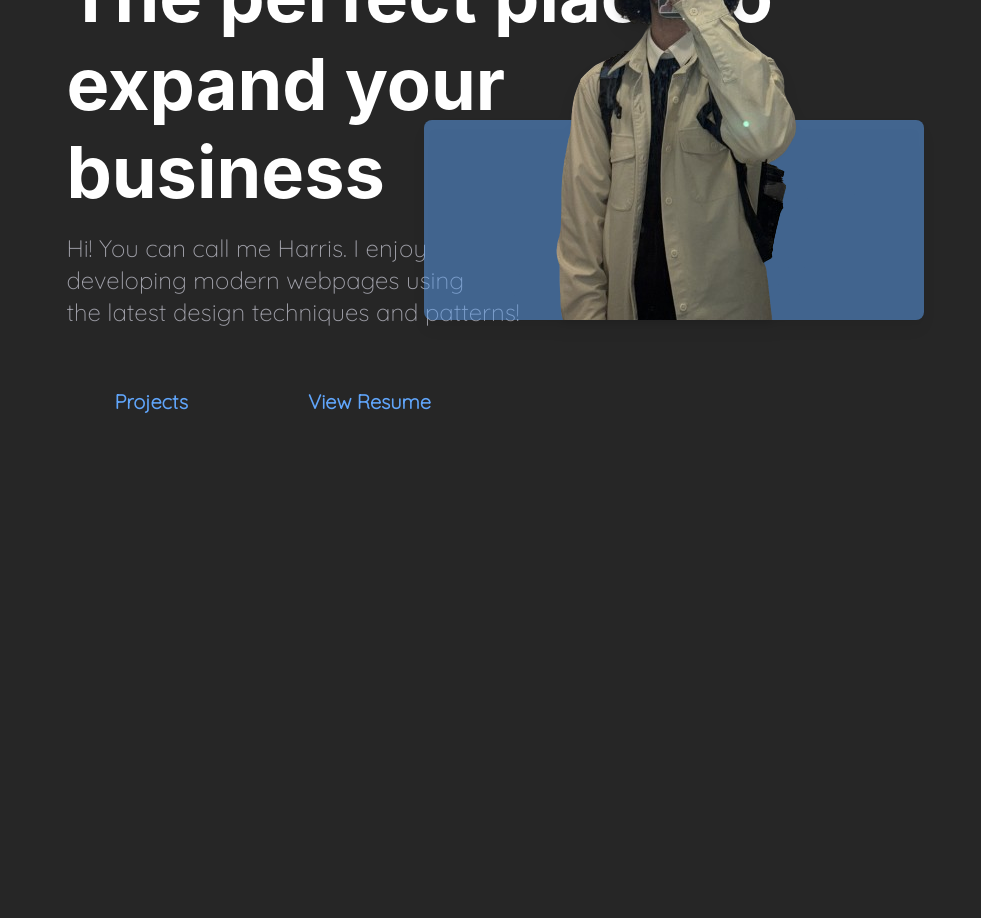
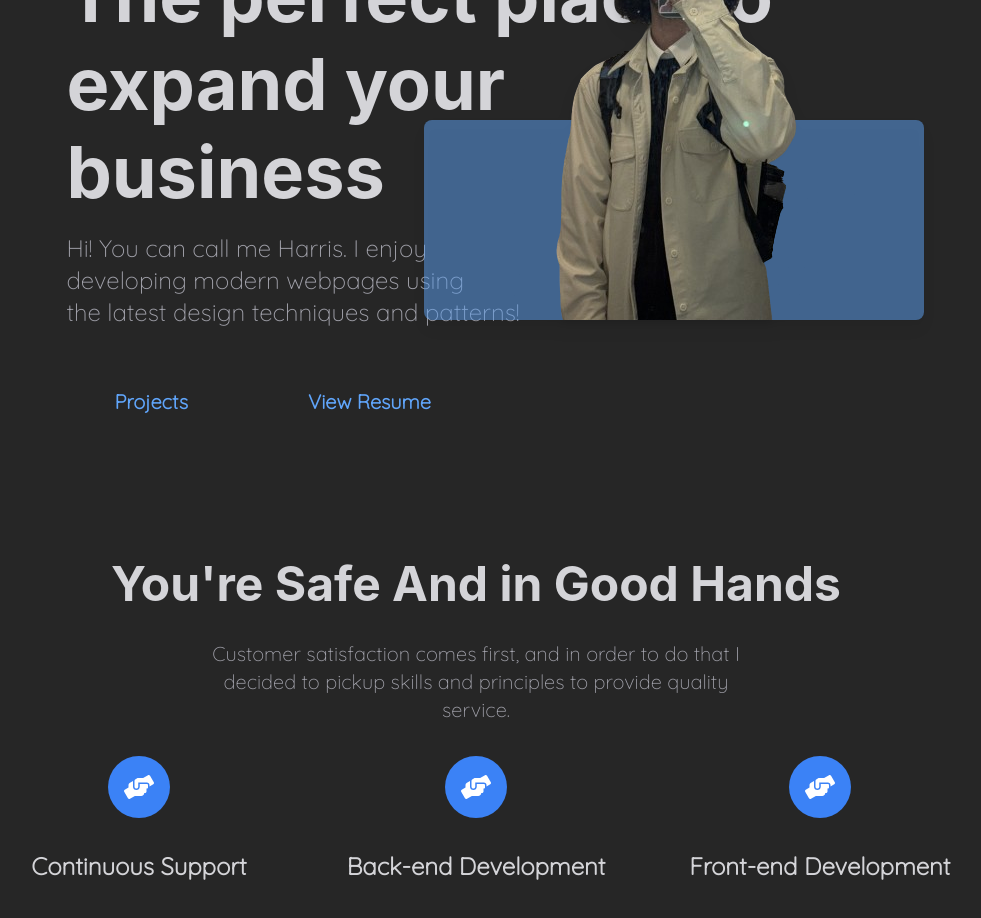
Before and after one commit to HarrisLich/portfolio, a React (Create React App) app: page / in a window 1280 px wide. Shown: the part 240-1158 px from the top of the page, without its empty margins (164-1145 px from the left). Built offline with nearby package versions, Linux system fonts and the light colour scheme.

Commit message:
portfolio new

```diff
--- a/src/components/PageOne.js
+++ b/src/components/PageOne.js
@@ -69,9 +69,9 @@ function PageOne() {
                 }}} initial={{
                     translateY: 30, opacity: 0
                 }}>
-                    <h1 className="text-white text-7xl font-bold">The perfect place to</h1>
-                    <h1 className="text-white text-7xl font-bold mt-4">expand your</h1>
-                    <h1 className="text-white text-7xl font-bold mt-4">business</h1>
+                    <h1 className="text-zinc-300 text-7xl font-bold">The perfect place to</h1>
+                    <h1 className="text-zinc-300 text-7xl font-bold mt-4">expand your</h1>
+                    <h1 className="text-zinc-300 text-7xl font-bold mt-4">business</h1>
                 </motion.div>
 
 
--- a/src/components/PageTwo.js
+++ b/src/components/PageTwo.js
@@ -1,9 +1,52 @@
-import {motion} from "framer-motion"
+import { motion, useInView } from "framer-motion"
+import React from 'react'
+import { FaHandsHelping } from "react-icons/fa";
 
-function PageTwo(){
-    return(
-        <div className="relative w-full flex flex-col" style={{height: "calc(100vh)"}}>
-            <div className="absolute top-0 left-[50%] text-white font-bold text-4xl"></div>
+function PageTwo() {
+
+
+    const refA = React.useRef(null);
+    const refB = React.useRef(null)
+    const isInViewA = useInView(refA, { once: true })
+    const isInViewB = useInView(refB, { once: true })
+
+
+    return (
+        <div className="relative w-full flex flex-col" style={{ height: "calc(60vh)" }}>
+            <motion.div style={{ transform: isInViewA ? "none" : "translateY(30px)", opacity: isInViewA ? 1 : 0, transition: "all 0.9s cubic-bezier(0.17, 0.55, 0.55, 1) 0.5s" }} ref={refA} className="flex items-start w-full justify-center text-zinc-300 font-bold text-5xl">
+                You're Safe And in Good Hands
+            </motion.div>
+            <motion.div ref={refB} style={{ transform: isInViewB ? "none" : "translateY(30px)", opacity: isInViewB ? 1 : 0, transition: "all 0.9s cubic-bezier(0.17, 0.55, 0.55, 1) 0.5s" }} className="mt-8 text-xl text-zinc-400 font-[quicksand] flex items-center justify-center flex w-full flex-col">
+                <h1>Customer satisfaction comes first, and in order to do that I </h1>
+                <h1>decided to pickup skills and principles to provide quality </h1>
+                <h1>service.</h1>
+            </motion.div>
+            <div className="mt-8 grid w-full h-full grid-cols-3 mt-24">
+                <motion.div className="items-start justify-end flex w-full h-full px-4">
+                    <div className="flex flex-col items-center justify-center">
+                        <div className="rounded-full bg-blue-500 p-4">
+                            <FaHandsHelping className="text-3xl text-white"></FaHandsHelping>
+                        </div>
+                        <h1 className="mt-8 text-zinc-300 text-2xl font-bold font-[quicksand]">Continuous Support</h1>
+                    </div>
+                </motion.div>
+                <motion.div className="items-start justify-center flex w-full h-full">
+                    <div className="flex flex-col items-center justify-center">
+                        <div className="rounded-full bg-blue-500 p-4">
+                            <FaHandsHelping className="text-3xl text-white"></FaHandsHelping>
+                        </div>
+                        <h1 className="mt-8 text-zinc-300 text-2xl font-bold font-[quicksand]">Back-end Development</h1>
+                    </div>
+                </motion.div>
+                <motion.div className="items-start justify-start flex w-full h-full">
+                    <div className="flex flex-col items-center justify-center">
+                        <div className="rounded-full bg-blue-500 p-4">
+                            <FaHandsHelping className="text-3xl text-white"></FaHandsHelping>
+                        </div>
+                        <h1 className="mt-8 text-zinc-300 text-2xl font-bold font-[quicksand]">Front-end Development</h1>
+                    </div>
+                </motion.div>
+            </div>
         </div>
     )
 }
```
Also changed, not shown: 1 other file (tests, documents, lock files or other folders).
